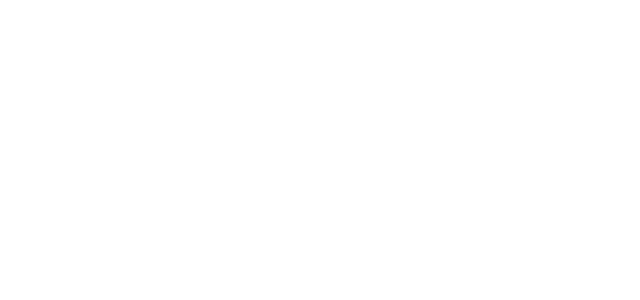
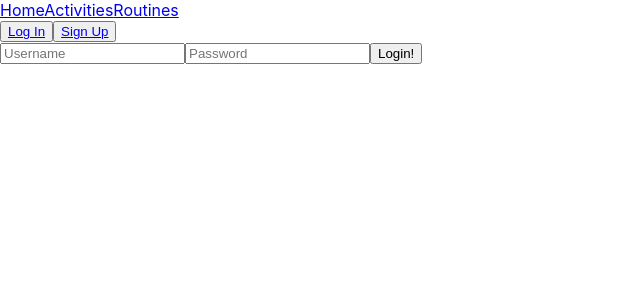
Before and after one commit to PicanteX/FitnessTrackerFrontEnd, a React (Create React App) app: page /login in a window 1280 px wide. Before the commit this address had no page. Shown: the top 300 px of the page, without its empty margins (0-640 px from the left). Built offline with nearby package versions, Linux system fonts and the light colour scheme.

Commit message:
Login and Register routes + small edit to Login component

```diff
--- a/src/components/Login.js
+++ b/src/components/Login.js
@@ -1,9 +1,10 @@
 import React, { useState } from "react";
 import { fetchLoginResults } from "../api";
 
-const Login = ({ setToken }) => {
-  const [username, setUsername] = useState("");
-  const [password, setPassword] = useState("");
+const Login = (props) => {
+  const { token, isLoggedIn, setToken, setIsLoggedIn, username, setUsername, password, setPassword} = props;
+  // const [username, setUsername] = useState("");
+  // const [password, setPassword] = useState("");
 
   const userSubmit = async (event) => {
     event.preventDefault();
--- a/src/index.js
+++ b/src/index.js
@@ -3,7 +3,7 @@
 import './index.css';
 import { useEffect, useState } from 'react';
 // import App from './App';
-import {Route, Routes, BrowserRouter} from "react-router-dom"
+import {Route, Routes, BrowserRouter, NavLink, Link} from "react-router-dom"
 
 import {
   Activities,
@@ -24,6 +24,8 @@
 const [isLoggedIn, setIsLoggedIn] = useState(false);
 const [activities, setActivities] = useState([]);
 const [routines, setRoutines] = useState([]);
+const [username, setUsername] = useState("");
+const [password, setPassword] = useState("");
 
 useEffect(() => {
   fetchUser();
@@ -40,12 +42,59 @@
 
   return (
       <BrowserRouter>
+        <nav>
+          <div>
+            <NavLink to='/'>Home</NavLink>
+            <NavLink to='/api/activities'>Activities</NavLink>
+            <NavLink to='/api/routines'>Routines</NavLink>
+            {
+              isLoggedIn ? <button>Log Out</button> : <div>
+                <button><Link to='/login'>Log In</Link></button>
+                <button><Link to='/register'>Sign Up</Link></button>
+                </div>
+
+
+            }
+          </div>
+        </nav>
         <Routes>
         <Route
             exact
             path="/"
             element={
               <Home />
+            }
+          />
+        <Route
+            exact
+            path="/login"
+            element={
+              <Login
+                username={username}
+                setUsername={setUsername}
+                password={password}
+                setPassword={setPassword}
+                token={token}
+                setToken={setToken}
+                isLoggedIn={isLoggedIn}
+                setIsLoggedIn={setIsLoggedIn}
+              />
+            }
+          />
+          <Route
+            exact
+            path="/register"
+            element={
+              <Register
+                username={username}
+                setUsername={setUsername}
+                password={password}
+                setPassword={setPassword}
+                token={token}
+                setToken={setToken}
+                isLoggedIn={isLoggedIn}
+                setIsLoggedIn={setIsLoggedIn}
+              />
             }
           />
           <Route
```
